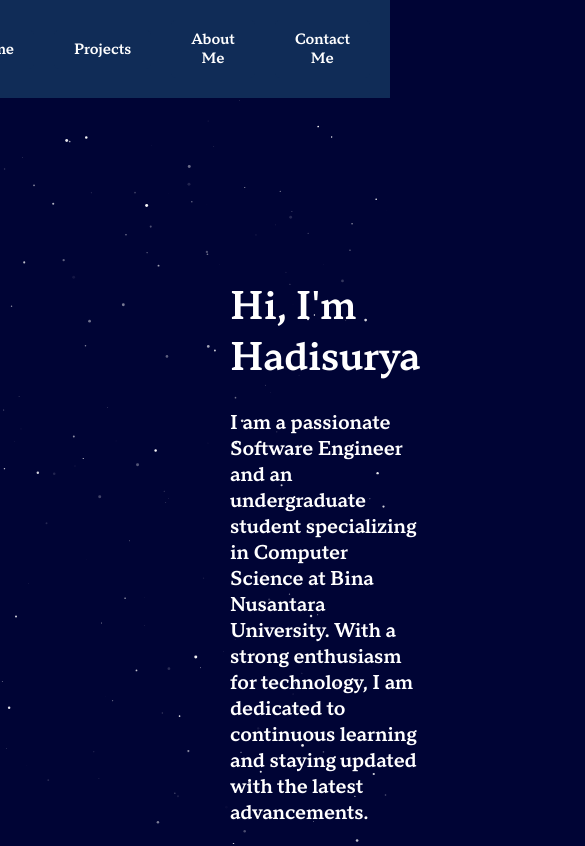
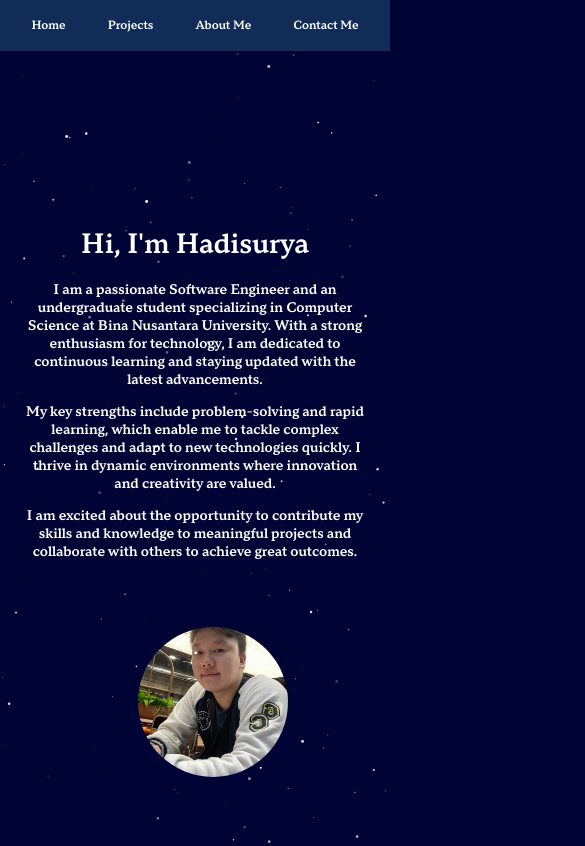
Before and after one commit to Kagensyou12/portofoliowebsite, a React (Create React App) app: page / in a window 390 px wide. Shown: the top 846 px of the page, 585 px wide, since content can reach past the window. Built offline with nearby package versions, Linux system fonts and the light colour scheme.

Commit message:
testing for mobile homepage ready

```diff
--- a/src/styling/App.css
+++ b/src/styling/App.css
@@ -1,8 +1,8 @@
+/* General styles */
 html, body {
   height: 100%;
   margin: 0;
   background-color: #000435;
-  /* overflow: hidden; */
 }
 
 .App {
@@ -12,113 +12,15 @@ html, body {
   flex-direction: column;
 }
 
-
-
-
-
-/* Styles for tablets (screens less than 768px wide) */
-/* @media (max-width: 768px) {
-  body {
-    font-size: 14px;
-    padding: 15px;
-}
-
-  .p1 {
-    flex-direction: column;
-    align-items: center;
-    margin-left: 0;
-    padding: 10px;
-  }
-
-  .text-content {
-    max-width: 100%;
-    padding-right: 0;
-    padding-top: 1rem;
-    text-align: center;
-  }
-
-  .image-container {
-    margin-left: 0;
-    margin-top: 2rem;
-  }
-
-  .circular-image {
-    width: 200px;
-    height: 200px;
-  }
-} */
-
-/* Styles for phones (screens less than 480px wide) */
-
-
-
-  @media (max-width: 480px) {
-    body {
-      font-size: 12px;
-      padding: 10px;
-    }
-
-    .header {
-      padding: 10px;
-      font-size: 14px;
-    }
-
-    .p1 {
-      flex-direction: column; /* Stack items vertically on mobile */
-      align-items: center;
-      margin-left: 0;
-      padding: 10px;
-    }
-
-    .text-content {
-      font-size: 16px;
-      text-align: center;
-      max-width: 100%; /* Full width */
-      padding-right: 0;
-    }
-
-    .image-container {
-      margin-left: 0;
-      margin-top: 2rem;
-    }
-
-    .circular-image {
-      width: 150px;
-      height: 150px;
-    }
-
-    .btn-head {
-      flex-direction: column;
-      align-items: center;
-      gap: 10px;
-    }
-
-    .btn-head button {
-      width: 100%;
-      padding: 10px;
-    }
-
-    .text-content {
-      max-width: 20rem; /* Adjust the width as needed */
-      padding-right: 10rem;
-      padding-top: 4rem;
-      text-align: left;
-      font-size: 20px;
-      font-family: 'Demi';
-    }
-  }
-  @media (max-width: 767px) {
-    .btn-head {
-      flex-direction: row; /* Change layout to row on mobile */
-      justify-content: flex-end; /* Align buttons to the right */
-    }
-
-
-  }
-
-
 .body {
   flex: 1;
+  padding: 40px;
+  padding-top: 80px; /* Add space for the fixed header */
+  color: #333; /* Text color */
+  display: flex;
+  align-items: flex-start;
+  text-align: center;
+  gap: 80px;
 }
 
 header, footer {
@@ -140,7 +42,6 @@ header, footer {
   font-size: 16px; /* Font size */
   cursor: pointer; /* Pointer cursor on hover */
   border-radius: 5px; /* Rounded corners */
-  font-size: 15px;
   font-family: 'Demi';
 }
 
@@ -167,12 +68,11 @@ header, footer {
   align-items: flex-start; /* Align items to the start of the flex container */
   text-align: left;
   max-width: 1000px;
-  margin-left: 10rem;
+  margin: 5rem auto; /* Center align and provide margin from the top */
   padding: 20px;
   box-sizing: border-box;
   justify-content: space-between;
   color: white;
-  margin-top: 5rem;
 }
 
 .text-content {
@@ -196,17 +96,6 @@ header, footer {
   border-radius: 50%; /* Make the image circular */
   object-fit: cover; /* Ensure the image covers the container without distortion */
   padding: 2rem;
-}
-
-.body {
-  flex: 1; /* Takes up the remaining space */
-  padding: 40px;
-  padding-top: 80px; /* Add space for the fixed header */
-  color: #333; /* Text color */
-  display: flex;
-  align-items: flex-start;
-  text-align: center;
-  gap: 80px;
 }
 
 .footer {
@@ -310,3 +199,122 @@ header, footer {
 * {
   font-family: 'Demi', sans-serif;
 }
+
+/* Responsive Styles */
+
+/* Styles for tablets (screens less than 768px wide) */
+@media (max-width: 768px) {
+  .body {
+    padding: 20px;
+    padding-top: 60px;
+    flex-direction: column; /* Stack items vertically */
+    gap: 20px;
+  }
+
+  .p1 {
+    flex-direction: column; /* Stack items vertically */
+    align-items: center; /* Center align items */
+    margin-left: 0;
+    padding: 10px;
+    text-align: center; /* Center text */
+  }
+
+  .text-content {
+    max-width: 100%; /* Full width */
+    padding-right: 0;
+    padding-top: 1rem;
+    text-align: center; /* Center text */
+  }
+
+  .image-container {
+    margin-left: 0;
+    margin-top: 2rem;
+  }
+
+  .circular-image {
+    width: 200px;
+    height: 200px;
+  }
+
+  .btn-head {
+    flex-direction: column;
+    align-items: center;
+    gap: 10px;
+  }
+
+  .btn-head button {
+    width: 100%;
+    padding: 10px;
+  }
+}
+
+/* Styles for phones (screens less than 480px wide) */
+@media (max-width: 480px) {
+  .body {
+    padding: 10px;
+    padding-top: 50px;
+    flex-direction: column; /* Stack items vertically */
+    gap: 10px;
+  }
+
+  .header {
+    padding: 10px;
+    font-size: 14px;
+    display: flex; /* Use flexbox for layout */
+    flex-direction: row; /* Arrange items in a row */
+    justify-content: center; /* Center items horizontally */
+    align-items: center; /* Center items vertically */
+    position: relative; /* Ensure the header is not fixed */
+    flex-wrap: wrap; /* Allow items to wrap to the next line if needed */
+  }
+
+  .btn-head {
+    display: flex;
+    flex-direction: row; /* Arrange buttons in a row */
+    gap: 10px; /* Space between buttons */
+    justify-content: center; /* Center buttons horizontally */
+    width: 100%; /* Ensure buttons take full width */
+  }
+
+  .btn-head button {
+    font-size: 12px; /* Adjust button text size */
+    padding: 8px 16px; /* Adjust padding */
+  }
+
+
+
+  .p1 {
+    flex-direction: column; /* Stack items vertically */
+    align-items: center;
+    margin-left: 0;
+    padding: 10px;
+  }
+
+  .text-content {
+    font-size: 14px; /* Smaller text size */
+    max-width: 100%; /* Full width */
+    padding-right: 0;
+    text-align: center; /* Center text */
+  }
+
+  .image-container {
+    margin-left:6rem;
+    margin-top: -5rem;
+  }
+
+  .circular-image {
+    width: 150px;
+    height: 150px;
+  }
+
+  /* .btn-head {
+    flex-direction: column;
+    align-items: center;
+    gap: 10px;
+  } */
+
+  /* .btn-head button {
+    width: 100%;
+    padding: 10px;
+  } */
+}
--- a/src/styling/Card.css
+++ b/src/styling/Card.css
@@ -66,4 +66,7 @@
   .card-description {
     font-size: 0.8rem;
   }
+  .card:hover {
+    transform: scale(1.05);
+  }
 }
--- a/src/styling/Project.css
+++ b/src/styling/Project.css
@@ -64,15 +64,16 @@
   /* Styles for phones (screens less than 480px wide) */
   @media (max-width: 480px) {
     .project-page {
-      margin-left: 1rem; /* Further reduce margin for very small screens */
+      margin-left: 0rem; /* Further reduce margin for very small screens */
     }
 
     .title-container {
-      top: 2%; /* Further adjust top position for very small screens */
+      top: -3%; /* Further adjust top position for very small screens */
     }
 
     .project-content {
+      margin-top: 2rem;
       flex-direction: column; /* Stack cards vertically */
-      gap: 2rem; /* Further reduce space between cards */
+      gap: 3rem; /* Further reduce space between cards */
     }
   }
```
